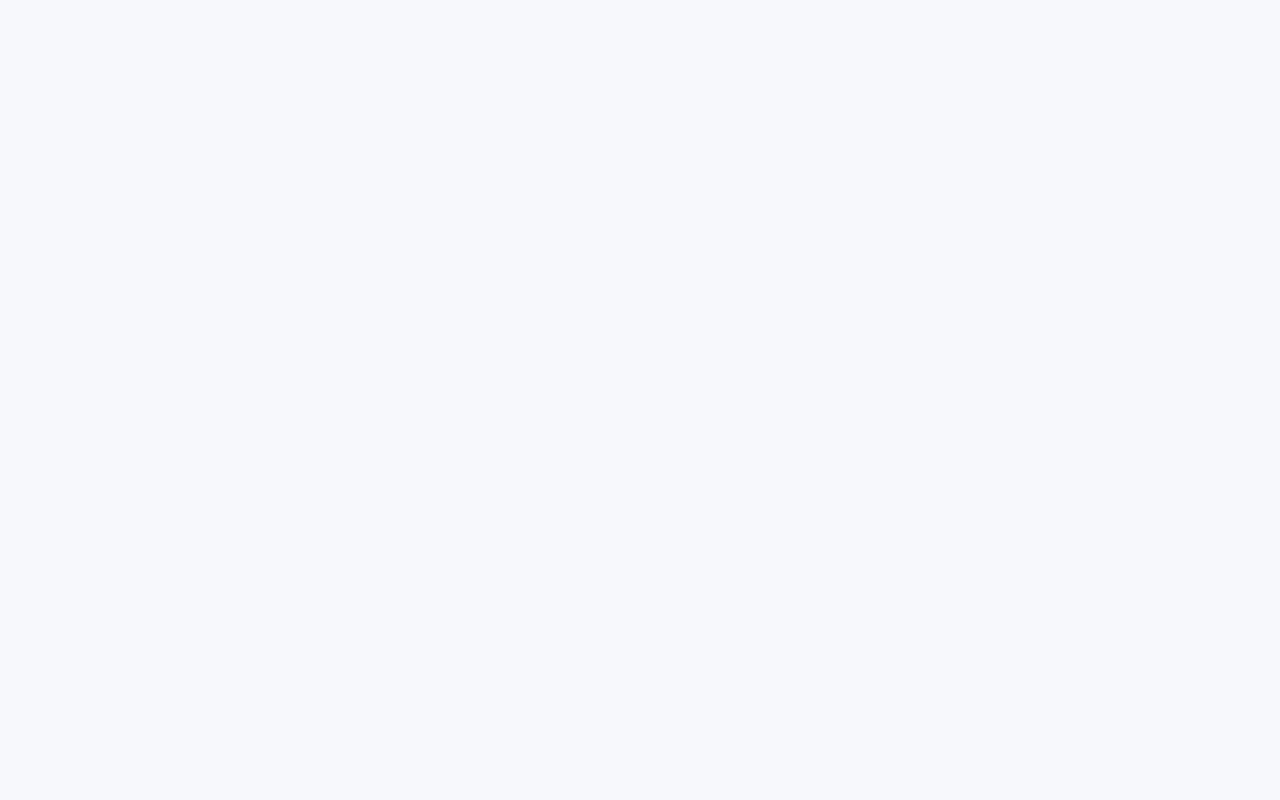
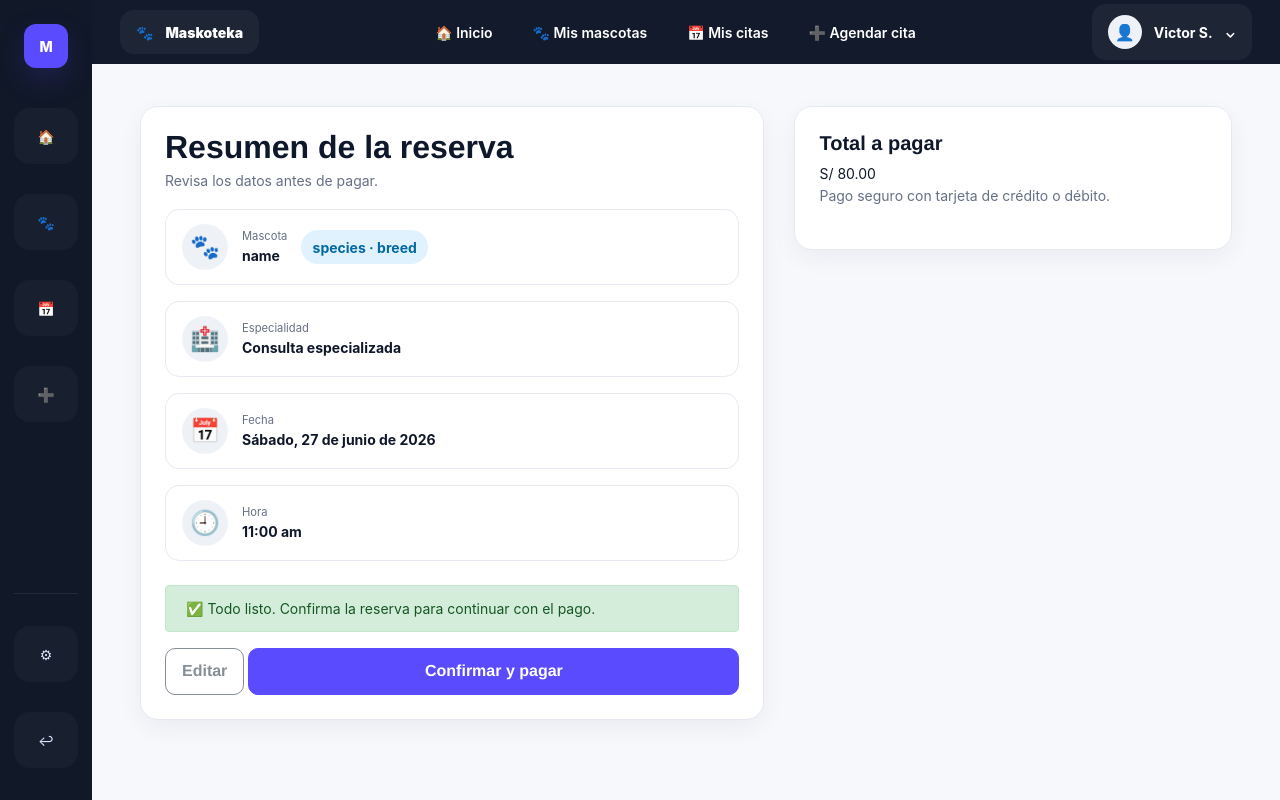
Before and after one commit to U20251O071/Maskoteka, an Angular app in the folder Maskoteka/: page /resumen-cita in a window 1280 px wide. Before the commit this address led to /. Built offline with nearby package versions, Linux system fonts and the light colour scheme.

Commit message:
feat: add resumen-cita

```diff
--- a/Maskoteka/src/app/app.routes.ts
+++ b/Maskoteka/src/app/app.routes.ts
@@ -1,5 +1,6 @@
 import { Routes } from '@angular/router';
 import { Dashboard } from './pages/dashboard/dashboard';
+import { ResumenCita } from './pages/resumen-cita/resumen-cita';
 import { PagoTarjeta } from './pages/pago-tarjeta/pago-tarjeta';
 import { PagoExitoso } from './pages/pago-exitoso/pago-exitoso';
 import { AuthenticatedLayout } from './core/authenticated-layout';
@@ -13,6 +14,7 @@ export const routes: Routes = [
       { path: 'dashboard', component: Dashboard },
       { path: 'pago-tarjeta', component: PagoTarjeta },
       { path: 'pago-exitoso', component: PagoExitoso },
+      { path: 'resumen-cita', component: ResumenCita },
     ],
   },
   { path: '**', redirectTo: 'login' },
--- /dev/null
+++ b/Maskoteka/src/app/pages/resumen-cita/resumen-cita.html
@@ -0,0 +1,54 @@
+<div class="row g-4">
+  <div class="col-lg-7">
+    <div class="card-soft p-4">
+      <h1 class="page-title">Resumen de la reserva</h1>
+      <p class="muted">Revisa los datos antes de pagar.</p>
+      <div class="summary-item my-3">
+        <span class="avatar">{{ data.reservation.pet?.emoji || '🐾' }}</span>
+        <div class="me-auto">
+          <div class="muted small">Mascota</div>
+          <b>{{ data.reservation.pet?.name || 'name' }}</b>
+        </div>
+        <span class="badge-soft badge-info"
+          >{{ data.reservation.pet?.species || 'species' }} ·
+          {{ data.reservation.pet?.breed || 'breed' }}</span
+        >
+      </div>
+      <div class="summary-item mb-3">
+        <span class="avatar">🏥</span>
+        <div>
+          <div class="muted small">Especialidad</div>
+          <b>{{ data.reservation.service }} </b>
+        </div>
+      </div>
+      <div class="summary-item mb-3">
+        <span class="avatar">📅</span>
+        <div>
+          <div class="muted small">Fecha</div>
+          <b>{{ data.reservation.date}}</b>
+        </div>
+      </div>
+      <div class="summary-item">
+        <span class="avatar">🕘</span>
+        <div>
+          <div class="muted small">Hora</div>
+          <b>{{ data.reservation.hour }}</b>
+        </div>
+      </div>
+      <div class="alert alert-success mt-4">
+        ✅ Todo listo. Confirma la reserva para continuar con el pago.
+      </div>
+      <div class="d-flex gap-2">
+        <a routerLink="/agendar-calendario" class="btn btn-outline-secondary mr-1">Editar</a
+        ><a routerLink="/pago-tarjeta" class="btn btn-primary flex-fill">Confirmar y pagar</a>
+      </div>
+    </div>
+  </div>
+  <div class="col-lg-5">
+    <div class="card-soft p-4">
+      <h5 class="fw-bold">Total a pagar</h5>
+      <div class="display-6 fw-bold">S/ {{ data.reservation.total }}.00</div>
+      <p class="muted">Pago seguro con tarjeta de crédito o débito.</p>
+    </div>
+  </div>
+</div>
```
Also changed, not shown: Maskoteka/src/app/pages/resumen-cita/resumen-cita.ts (added, +14 -0 lines), Maskoteka/src/app/pages/resumen-cita/resumen-cita.css (added).
